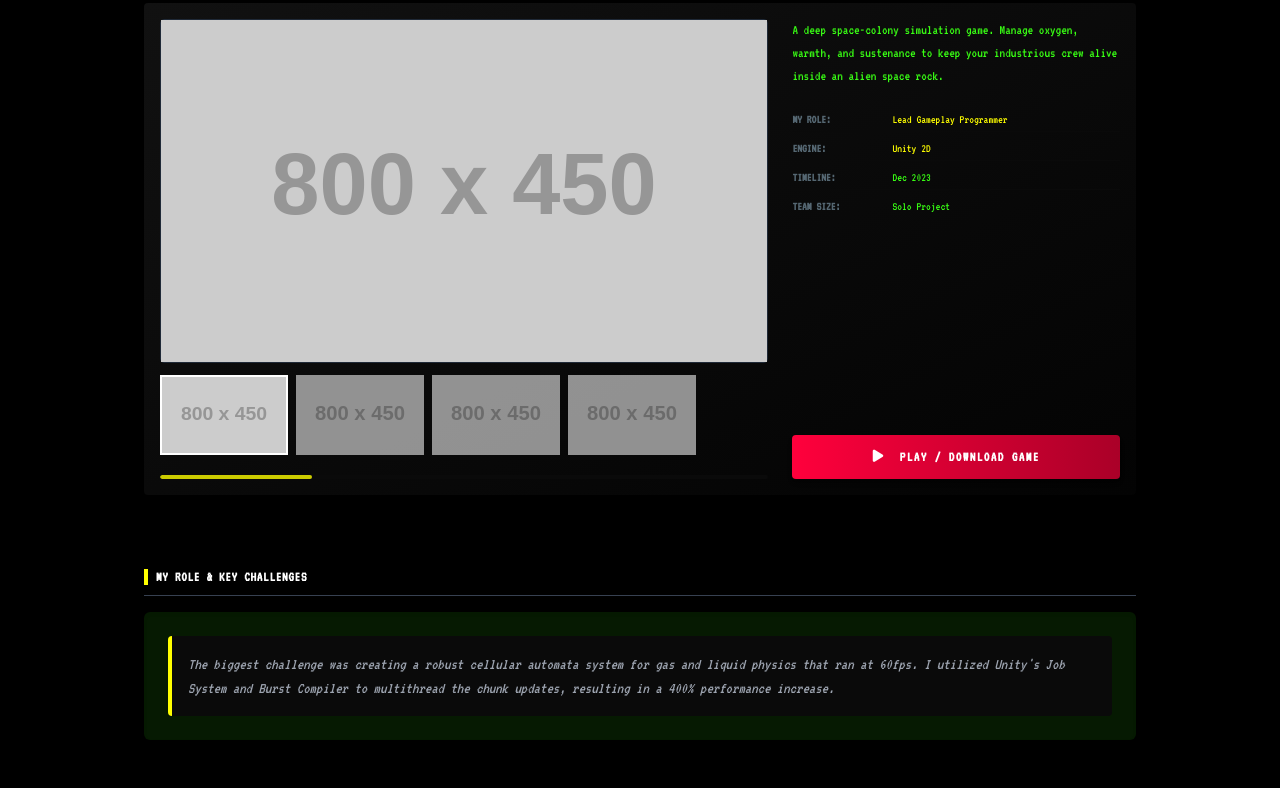
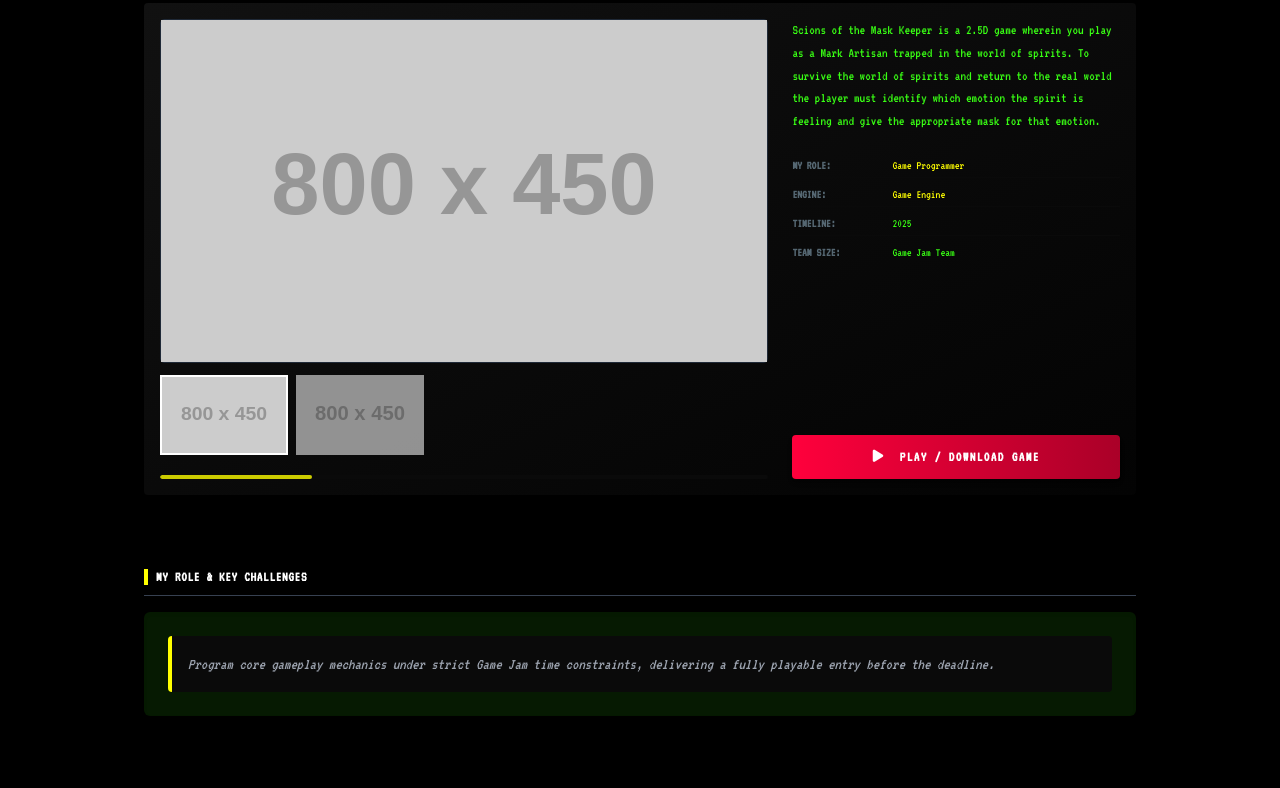
Before and after one commit to jonib143/GameDevPortfolio, a plain HTML site: page index.html in a window 1280 px wide. Shown: the part 599-1387 px from the top of the page. After the commit the page ends 1363 px from the top, so only its background shows below. Drawn offline with nearby package versions, Linux system fonts and the light colour scheme; placeholder pictures from the web are drawn by us.

Commit message:
Add new project Scion of the Mask keeper

```diff
--- a/index.html
+++ b/index.html
@@ -337,6 +337,32 @@
 
         const projectsData = [
             {
+                id: "mask-keeper",
+                title: "Scion of the Mask keeper",
+                shortDesc: "Scions of the Mask Keeper is a 2.5D game wherein you play as a Mark Artisan trapped in the world of spirits. To survive the world of spirits and return to the real world the player must identify which emotion the spirit is feeling and give the appropriate mask for that emotion.",
+                role: "Game Programmer",
+                engine: "Game Engine",
+                date: "2025",
+                teamSize: "Game Jam Team",
+                tags: ["2025", "Click and Drag", "Casual", "gamejam"],
+                featuredMainImg: phImg(800, 450, "Mask Keeper Hero Art", "ff003c", "ffffff"),
+                featuredThumbs: [
+                    phImg(300, 169, "Masks", "aa0028"), phImg(300, 169, "Spirits", "aa0028"),
+                    phImg(300, 169, "Gameplay", "aa0028"), phImg(300, 169, "End", "aa0028")
+                ],
+                coverImg: phImg(460, 215, "Mask Keeper Header", "0f161f", "ff003c"),
+                galleryImgs: [
+                    phImg(800, 450, "Mask Keeper Gameplay", "ff003c", "ffffff"),
+                    phImg(800, 450, "Spirit Interaction", "aa0028")
+                ],
+                longDescHTML: `
+                    <p class="mb-4">Scions of the Mask Keeper is a 2.5D game wherein you play as a Mark Artisan trapped in the world of spirits. To survive the world of spirits and return to the real world the player must identify which emotion the spirit is feeling and give the appropriate mask for that emotion.</p>
+                `,
+                challengesText: "Program core gameplay mechanics under strict Game Jam time constraints, delivering a fully playable entry before the deadline.",
+                playLink: "#",
+                repoLink: "#"
+            },
+            {
                 id: "oxygen-clone",
                 title: "Colony Survival Sim",
                 shortDesc: "A deep space-colony simulation game. Manage oxygen, warmth, and sustenance to keep your industrious crew alive inside an alien space rock.",
```
